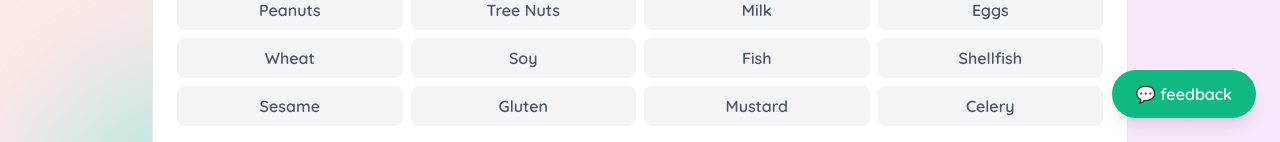
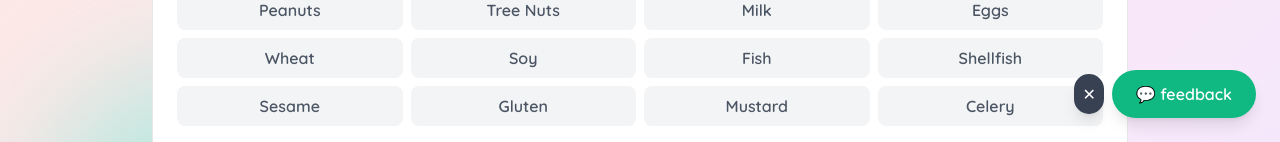
Before and after one commit to tufstraka/safebite, a Next.js app in the folder frontend/: page / in a window 1280 px wide. Shown: the part 658-800 px from the top of the page. Built offline with nearby package versions, Linux system fonts and the light colour scheme.

Commit message:
feat: Add dismiss button to feedback widget
Added ✕ button next to 💬 feedback button
Grouped in flex container
Click ✕ to hide widget for session
Bottom-right corner

Made in ke

```diff
--- a/frontend/app/components/FeedbackForm.tsx
+++ b/frontend/app/components/FeedbackForm.tsx
@@ -5,6 +5,7 @@ import { X } from 'lucide-react';
 
 export default function FeedbackForm() {
   const [show, setShow] = useState(false);
+  const [showWidget, setShowWidget] = useState(true);
   const [name, setName] = useState('');
   const [email, setEmail] = useState('');
   const [message, setMessage] = useState('');
@@ -52,13 +53,24 @@ export default function FeedbackForm() {
 
   return (
     <>
-      {/* Floating button */}
-      <button
-        onClick={() => setShow(true)}
-        className="fixed bottom-6 right-6 bg-emerald-500 hover:bg-emerald-600 text-white px-6 py-3 rounded-full shadow-lg font-semibold transition-all z-50"
-      >
-        💬 feedback
-      </button>
+      {/* Dismissable Floating Widget */}
+      {showWidget && (
+        <div className="fixed bottom-6 right-6 flex items-center gap-2 z-50">
+          <button
+            onClick={() => setShowWidget(false)}
+            className="bg-gray-700 hover:bg-gray-800 text-white p-2 rounded-full shadow-lg transition-all"
+            title="Dismiss feedback"
+          >
+            ✕
+          </button>
+          <button
+            onClick={() => setShow(true)}
+            className="bg-emerald-500 hover:bg-emerald-600 text-white px-6 py-3 rounded-full shadow-lg font-semibold transition-all"
+          >
+            💬 feedback
+          </button>
+        </div>
+      )}
 
       {/* Modal */}
       {show && (
```
